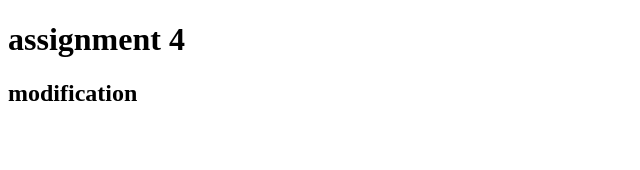
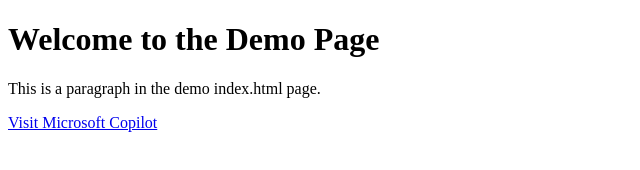
Before and after one commit to veer-H/assignment, a plain HTML site: page index.html in a window 1280 px wide. Shown: the whole page, without its empty margins (0-640 px from the left). Drawn offline with Linux system fonts and the light colour scheme.

Commit message:
modify index.html

```diff
--- a/index.html
+++ b/index.html
@@ -4,12 +4,13 @@
 <head>
     <meta charset="UTF-8">
     <meta name="viewport" content="width=device-width, initial-scale=1.0">
-    <title>Document</title>
+    <title>Demo Page</title>
 </head>
 
 <body>
-    <h1>assignment 4</h1>
-    <h2>modification</h2>
+    <h1>Welcome to the Demo Page</h1>
+    <p>This is a paragraph in the demo index.html page.</p>
+    <a href="https://copilot.microsoft.com">Visit Microsoft Copilot</a>
 </body>
 
 </html>
```
